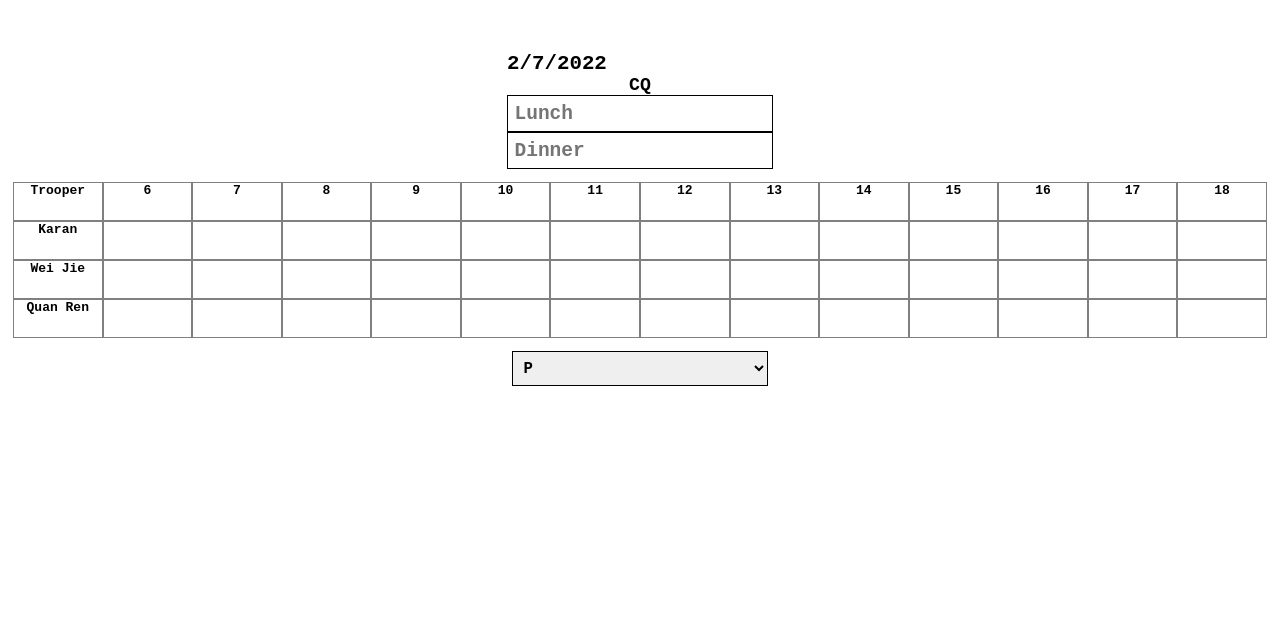
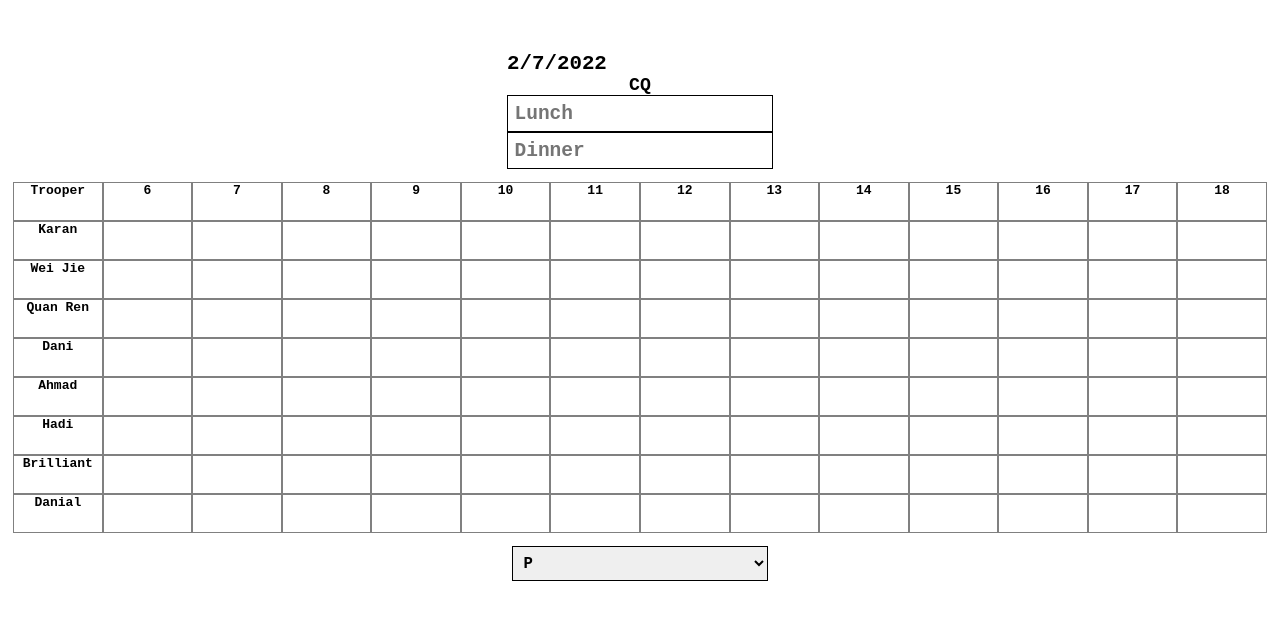
Before and after one commit to packirisamykaran/duty-schedule, a React (Create React App) app in the folder client/: page / in a window 1280 px wide. Shown: the top 620 px of the page. Built offline with nearby package versions, Linux system fonts and the light colour scheme.

Commit message:
list of troopers

```diff
--- a/client/src/components/timetable/TimeTable.tsx
+++ b/client/src/components/timetable/TimeTable.tsx
@@ -11,7 +11,7 @@ import "../style/TimeTable.css"
 export default function TimeTable() {
 
 
-  const men = ["Karan", "Wei Jie", "Quan Ren"];
+  const men = ["Karan", "Wei Jie", "Quan Ren", "Dani", "Ahmad", "Hadi", "Brilliant", "Danial"];
 
   const [selector, setselector] = useState<string>("P");
 
```
